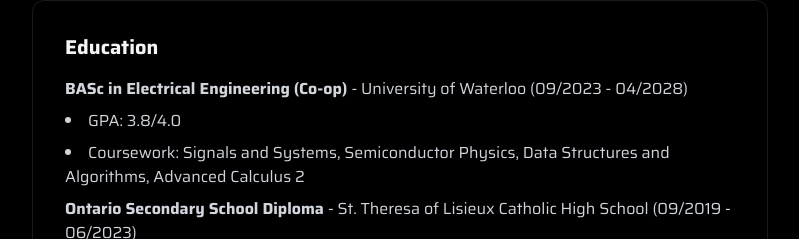
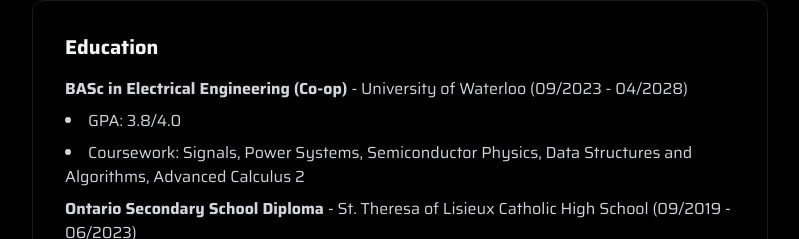
Before and after one commit to ACupOfRamenIsTasty/portfolio, a React (Vite) app: page / in a window 1280 px wide. Shown: the part 2298-2537 px from the top of the page, without its empty margins (240-1039 px from the left). Built offline with nearby package versions, Linux system fonts and the light colour scheme.

Commit message:
Updated resume details

```diff
--- a/src/components/sections/About.jsx
+++ b/src/components/sections/About.jsx
@@ -87,7 +87,7 @@
                                 GPA: 3.8/4.0
                             </li>
                             <li>
-                                Coursework: Signals and Systems, Semiconductor Physics, Data Structures and Algorithms, Advanced Calculus 2
+                                Coursework: Signals, Power Systems, Semiconductor Physics, Data Structures and Algorithms, Advanced Calculus 2
                             </li>
                             <div className="space-y-2">
                                 <strong> Ontario Secondary School Diploma </strong> - St. Theresa of Lisieux Catholic High School (09/2019 - 06/2023)
```
